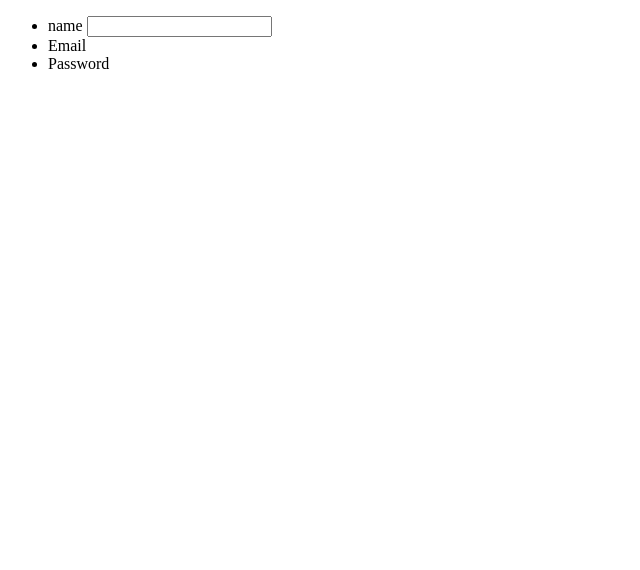
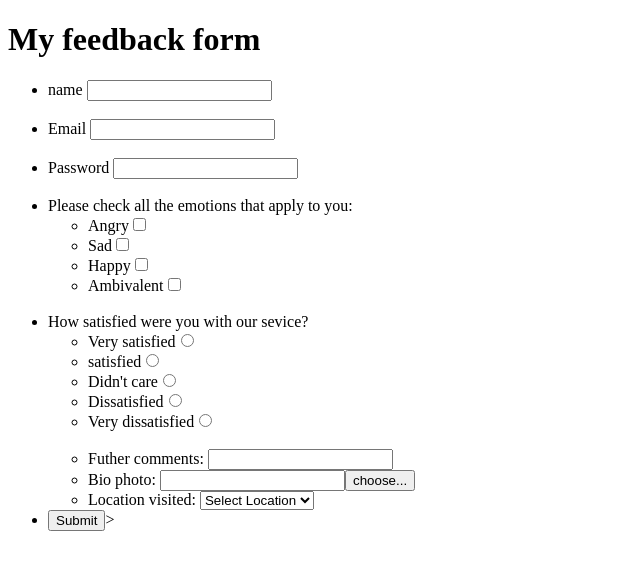
Before and after one commit to HagarRam/ex1, a plain HTML site: page myfeedback.html in a window 1280 px wide. Shown: the whole page, without its empty margins (0-640 px from the left). Drawn offline with Linux system fonts and the light colour scheme.

Commit message:
final day2

```diff
--- a/myfeedback.html
+++ b/myfeedback.html
@@ -7,17 +7,58 @@
     <title>Document</title>
 </head>
 <body>
+    <h1>My feedback form</h1>
     <ul>
+        <div>
+        <li><label>name</label>
+        <input type="text" name="name"></li> <br>
+        <li><label>Email</label>
+        <input type="text" name="Email"></li><br>
+        <li><label>Password</label>
+        <input type="text" name="password"></li><br>
+        </div>
+        <div>
+        <li>Please check all the emotions that apply to you: </li>
+        <ul>
+            <li>Angry<input type="checkbox" name="angry"></li>
+            <li>Sad<input type="checkbox" name="Sad"></li>
+            <li>Happy<input type="checkbox" name="Happy"></li>
+            <li>Ambivalent<input type="checkbox" name="Ambivalent"></li><br>
+        </ul>
+        </div>
+        <div>
+            <li>How satisfied were you with our sevice? </li>
+            <ul>
+                <li>Very satisfied<input type="radio" name="Very satisfied"></li>
+                <li>satisfied<input type="radio" name="satisfied"></li>
+                <li>Didn't care<input type="radio" name="Didn't care"></li>
+                <li>Dissatisfied<input type="radio" name="Dissatisfied"></li>
+                <li>Very dissatisfied<input type="radio" name="Very dissatisfied"></li><br>
+            </ul>
+        </div>
+        <div>
+            <ul>
+                <li>Futher comments: <input type="text"name="Further comments"></li>
+            </ul>
+        </div>
+        <div>
+            <ul>
+                <li>Bio photo: <input type="text" ><button>choose...</button></li>
+                <li>Location visited:
+                     <select>
+                        <option value="none" selected disabled hidden>Select Location</option>>
+                        <option value="Tel aviv">Tel aviv</option>
+                        <option value="Haifa">Haifa</option>
+                        <option value="Eilat">Eilat</option>
+                    </select></li>
+            </ul>
+        </div>
 
-        <li><label>name</label>
-        <input type="text" name="name"></li>
-        <li>Email</li>
-        <li>Password</li>
+        <div>
 
+    <li><button>Submit</button>></li>
 
-
-
-
+        </div>
     </ul>
 </body>
 </html>
--- a/style-sheet.css
+++ b/style-sheet.css
@@ -1,4 +1,12 @@
-h1{font-family: 'Rubik 80s Fade', cursive;
+h1{font-family: 'Hanalei Fill', cursive;;
+    color: rgba(155, 159, 158, 0.751);
+}
+
+h5{font-family: 'Rubik 80s Fade', cursive;
+}
+
+body<{
+   background-color: rgba(191, 192, 194, 0.615);
 }
 
 .photo1{
@@ -39,3 +47,6 @@ li:nth-child(3){
 div{
     text-align: center;
 }
+.high{
+    background-color: blueviolet;
+}
```
Also changed, not shown: ex1.html (+6 -5 lines).
